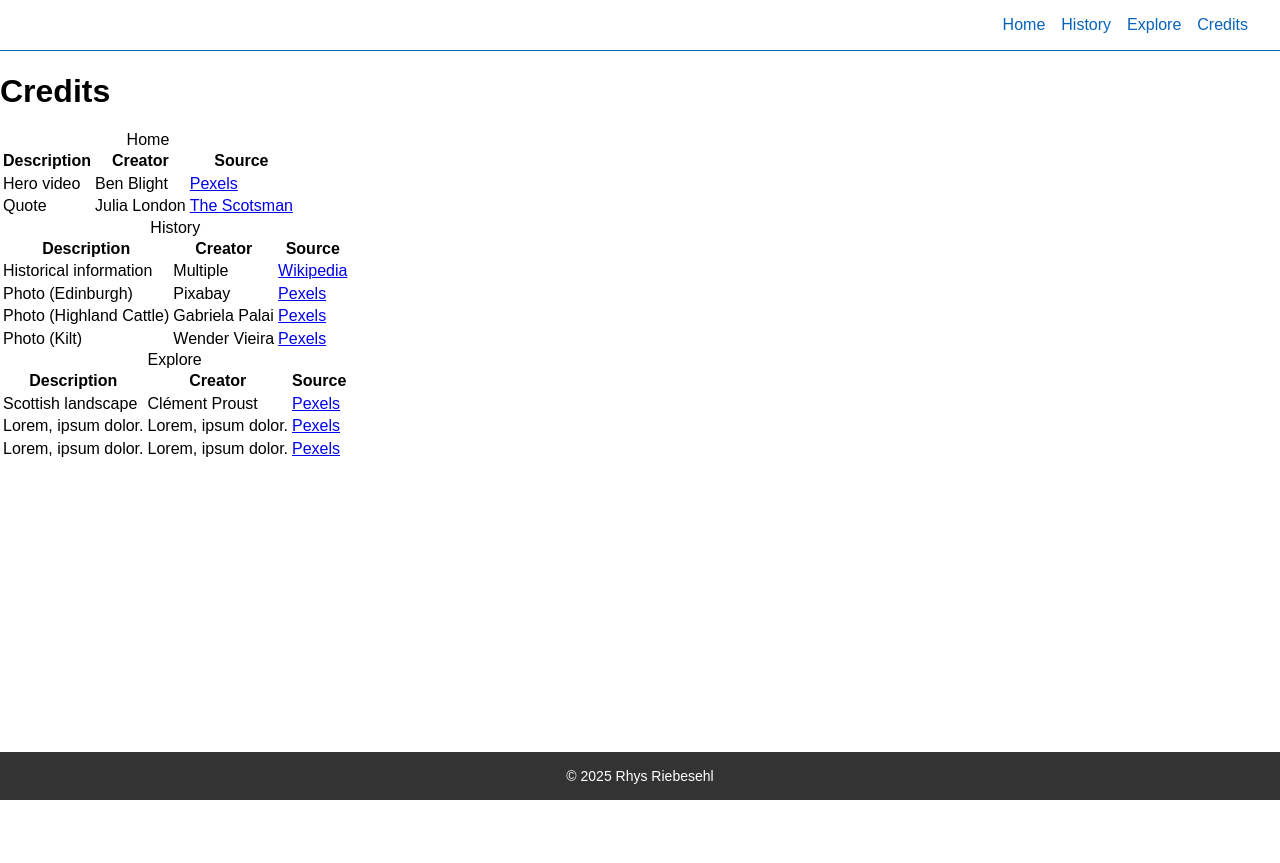
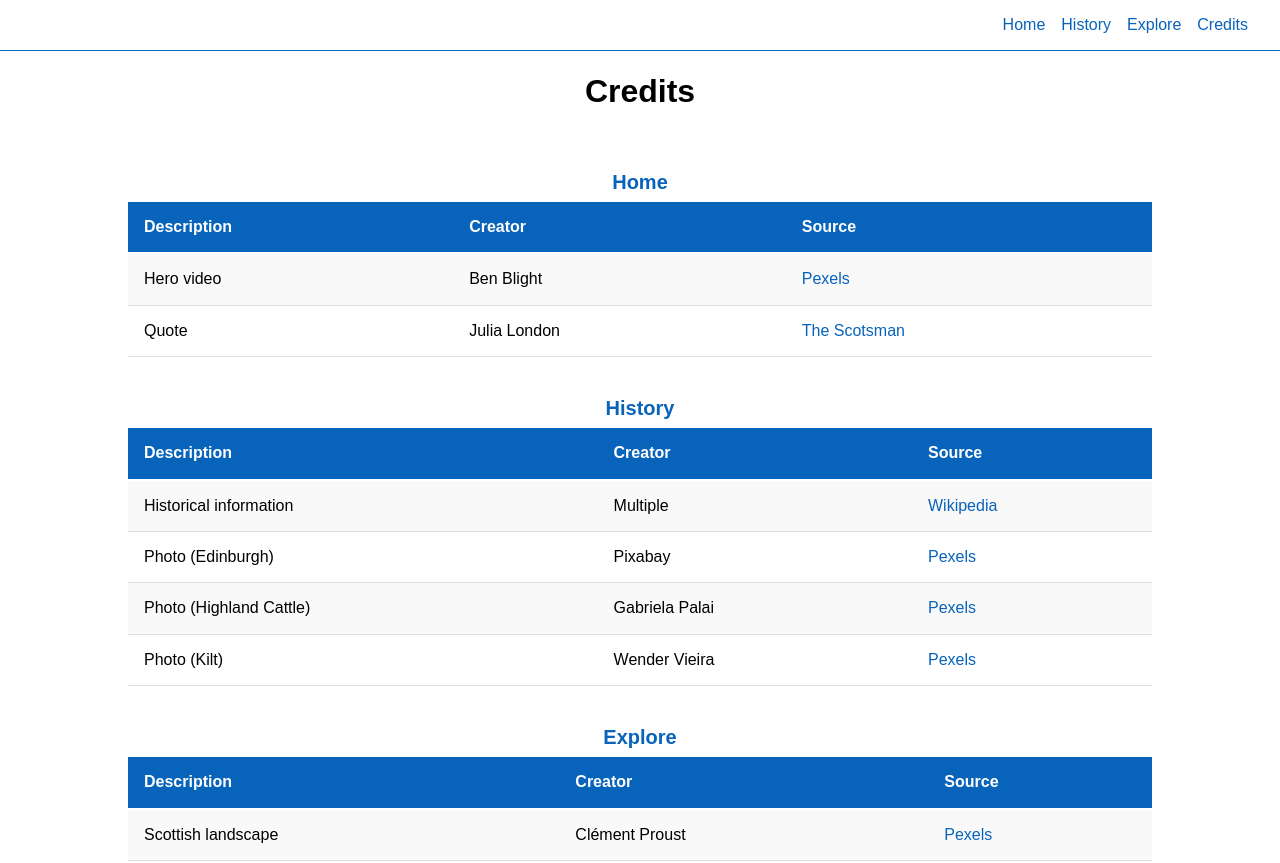
Before and after one commit to rhys-cxr/country-website, a plain HTML site: page credits.html in a window 1280 px wide. Shown: the top 863 px of the page. Before the commit the page ends 800 px from the top, so only its background shows below. Drawn offline with Linux system fonts and the light colour scheme.

Commit message:
cleaned up code, deleted comments

```diff
--- a/credits.html
+++ b/credits.html
@@ -28,6 +28,7 @@
   <h1>Credits</h1>
 
   <main>
+
     <table>
       <caption>
         Home
@@ -49,11 +50,6 @@
             href="https://www.scotsman.com/lifestyle/outdoors/15-quotes-about-scotland-the-most-inspiring-words-about-scotland-from-the-countrys-actors-writers-and-sports-people-2532256"
             target="blank">The Scotsman</a></td>
       </tr>
-      <!-- <tr>
-          <td scope="row">Lorem, ipsum dolor.</td>
-          <td>Lorem, ipsum dolor.</td>
-          <td><a href="meowmeowmeowmeowmeowmeowmeowmeowmeowmeowlink" target="blank">Pexels</a></td>
-        </tr> -->
     </table>
 
     <table>
@@ -101,20 +97,9 @@
         <td>Clément Proust</td>
         <td><a href="https://www.pexels.com/@clement-proust-363898785/" target="blank">Pexels</a></td>
       </tr>
-      <tr>
-        <td scope="row">Lorem, ipsum dolor.</td>
-        <td>Lorem, ipsum dolor.</td>
-        <td><a href="meowmeowmeowmeowmeowmeowmeowmeowmeowmeowlink" target="blank">Pexels</a></td>
-      </tr>
-      <tr>
-        <td scope="row">Lorem, ipsum dolor.</td>
-        <td>Lorem, ipsum dolor.</td>
-        <td><a href="meowmeowmeowmeowmeowmeowmeowmeowmeowmeowlink" target="blank">Pexels</a></td>
-      </tr>
     </table>
+
   </main>
-
-
   <footer class="site-footer">
     &copy 2025 Rhys Riebesehl
   </footer>
--- a/styles/credits.css
+++ b/styles/credits.css
@@ -0,0 +1,59 @@
+h1 {
+    text-align: center;
+}
+
+table {
+    width: 100%;
+    border-collapse: collapse;
+    margin: 2rem 0;
+    font-size: 1rem;
+    text-align: left;
+}
+
+th {
+    background-color: #0863bb;
+    color: white;
+    padding: 1rem;
+    border-bottom: 2px solid #ffffff;
+}
+
+td {
+    padding: 0.8rem;
+    border-bottom: 1px solid #ddd;
+}
+
+caption {
+    font-size: 1.25rem;
+    font-weight: bold;
+    padding: 0.5rem;
+    color: #0863bb;
+}
+
+tr:nth-child(even) {
+    background-color: #f9f9f9;
+}
+
+td a {
+    color: #0863bb;
+    text-decoration: none;
+}
+
+td a:hover {
+    text-decoration: underline;
+}
+
+@media (min-width: 768px) {
+    table {
+        width: 80%;
+        margin: 2rem auto;
+    }
+
+    caption {
+        text-align: center;
+    }
+
+    th,
+    td {
+        padding: 1rem;
+    }
+}
--- a/styles/explore.css
+++ b/styles/explore.css
@@ -1,7 +1,7 @@
 h1 {
     position: absolute;
-    bottom: 13rem;
-    left: 3.5rem;
+    bottom: 15rem;
+    left: 4.3rem;
     font-size: 3rem;
     color: #ffffff;
     z-index: 1;
@@ -10,7 +10,7 @@ h1 {
 @media (min-width: 1024px) {
     h1 {
         font-size: 7rem;
-        bottom:-1rem;
+        bottom: -1rem;
         left: 4.5rem;
     }
 }
--- a/styles/index.css
+++ b/styles/index.css
@@ -1,27 +1,3 @@
-/*--------------------------------------------------------------
->>> TABLE OF CONTENTS:
-----------------------------------------------------------------
-# Generic (CALLED IN ANOTHER FILE)
-	- Normalize
-	- Box sizing
-	- Media width
-# Base
-	- Typography
-	- Elements
-	- Links
-# Layouts
-# Components
-	- Header
-	- Main
-	- Footer
---------------------------------------------------------------*/
-
-/*--------------------------------------------------------------
-# Base
---------------------------------------------------------------*/
-
-/* Typography
---------------------------------------------- */
 body {
     margin: 0;
     padding: 0;
@@ -43,13 +19,11 @@ h1 {
 @media (min-width: 1024px) {
     h1 {
         font-size: 7rem;
-        bottom:-1rem;
+        bottom: -1rem;
         left: 4.5rem;
     }
 }
 
-/* Elements
---------------------------------------------- */
 .index-header {
     position: relative;
     width: 100%;
@@ -63,7 +37,6 @@ h1 {
     z-index: 0;
 }
 
-
 .index-header video {
     position: absolute;
     top: 0;
@@ -74,7 +47,6 @@ h1 {
     z-index: -1;
 }
 
-/* Mobile styling adjustments */
 @media (max-width: 768px) {
 
     .index-header {
@@ -91,7 +63,6 @@ h1 {
     }
 }
 
-/* Quote styling */
 .quote-text {
     margin-top: 2rem;
     font-size: 1.5rem;
@@ -105,42 +76,10 @@ h1 {
     text-align: center;
 }
 
-/* Links
---------------------------------------------- */
-a {
-
-}
-
-a:visited {
-
-}
-
-a:hover {
-
-}
-
-a:focus {
-
-}
-
-a:active {
-
-}
-
-/*--------------------------------------------------------------
-# Layout
---------------------------------------------------------------*/
-
 main {
     flex: 1;
 }
 
-/*--------------------------------------------------------------
-# Components
---------------------------------------------------------------*/
-
-/* Footer
---------------------------------------------- */
 .site-footer {
     position: relative;
     width: 100%;
--- a/styles/styles.css
+++ b/styles/styles.css
@@ -1,34 +1,10 @@
-/*--------------------------------------------------------------
->>> TABLE OF CONTENTS:
-----------------------------------------------------------------
-# Generic (CALLED IN ANOTHER FILE)
-	- Normalize
-	- Box sizing
-	- Media width
-# Base
-	- Typography
-	- Elements
-	- Links
-# Layouts
-# Components
-	- Header
-	- Main
-	- Footer
---------------------------------------------------------------*/
-
-/*--------------------------------------------------------------
-# Base
---------------------------------------------------------------*/
-
-/* Typography
---------------------------------------------- */
 body {
     margin: 0;
     padding: 0;
     font-family: Arial, sans-serif;
     display: flex;
     flex-direction: column;
-    height: 100vh; /* Make sure the body fills the viewport height */
+    height: 100vh;
     color: black;
 }
 
@@ -36,16 +12,6 @@ main {
     flex: 1;
 }
 
-h1,
-h2,
-
-p {
-
-}
-
-
-/* Elements
---------------------------------------------- */
 .site-nav {
     display: flex;
     background-color: #ffffff;
@@ -58,7 +24,6 @@ p {
     justify-content: space-around;
     flex-direction: row;
     gap: 1em;
-    /* padding-right: 1em; */
     list-style-type: none;
 }
 
@@ -72,7 +37,7 @@ p {
 
 form {
     max-width: 600px;
-    margin: 2rem auto; /* Centers the form */
+    margin: 2rem auto;
     padding: 2rem;
     background-color: #f8f8f8;
     border-radius: 8px;
@@ -85,39 +50,14 @@ form p {
     margin-bottom: 1rem;
 }
 
-#scottishHills {
-
-}
-
-table {
-
-}
-
-/* Links
---------------------------------------------- */
 .site-nav a {
     color: #0863bb;
     text-decoration: none;
 }
 
-
-/*--------------------------------------------------------------
-# Layout
---------------------------------------------------------------*/
 .explore-instructions {
     text-align: center;
 }
-
-
-/*--------------------------------------------------------------
-# Components
---------------------------------------------------------------*/
-
-/* Header
---------------------------------------------- */
-
-/* Footer
---------------------------------------------- */
 
 .site-footer {
     position: relative;
```
Also changed, not shown: history.html (+1 -1 lines), styles/history.css (+7 -8 lines).
